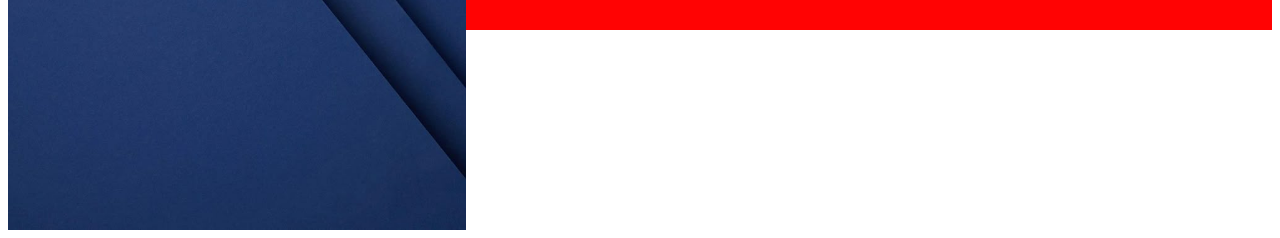
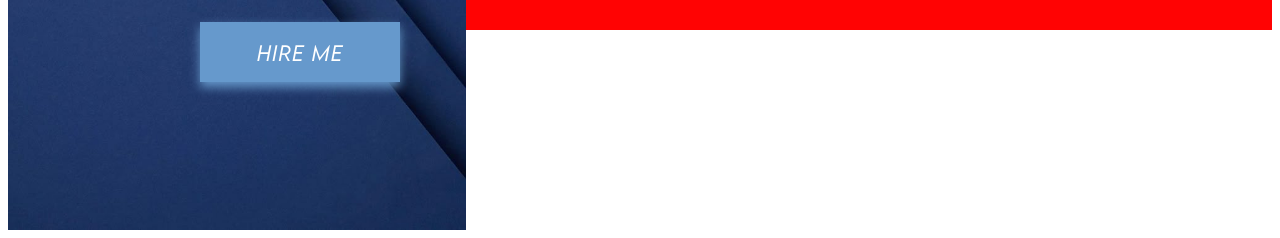
Before and after one commit to waeil4/project2, a plain HTML site: page index.html in a window 1280 px wide. Shown: the part 578-816 px from the top of the page. Drawn offline with Linux system fonts and the light colour scheme; files whose address does not match are found by name.

Commit message:
finished the left side frontend

```diff
--- a/index.html
+++ b/index.html
@@ -14,6 +14,7 @@
                 <h2>I'm Sidali</h2>
                 <h3>a freelance video editing </h3>
                 <h4>from algeria.</h4>
+                <button id="hire_me">hire me</button>
                 <button id="instgram">
                     <a href="https://www.instagram.com/sid3liii/" target="_blank"><i class="fa-brands fa-instagram"></i></a>
                 </button>
--- a/style.css
+++ b/style.css
@@ -67,6 +67,10 @@ h3{
     font-family: 'font_import2';
     src: url(bebas_neue/BebasNeue-Regular.ttf);
 }
+@font-face {
+    font-family: 'font_import3';
+    src: url(lemon_milk/LEMONMILK-LightItalic.otf);
+}
 button{
     background: transparent;
     cursor: pointer;
@@ -115,3 +119,29 @@ button:hover {
 button:hover a {
     color: #6699CC;
 }
+#hire_me{
+    font-family: 'font_import3';
+    background: rgba(102, 153, 204, 1.0);
+    cursor: pointer;
+    padding: 10px 30px;
+    border: none;
+    border-radius: 0;
+    width: 200px;
+    height: 60px;
+    display: inline-block;
+    text-align: center;
+    color: #ffffff;
+    font-size: 20px;
+    position: absolute;
+    top: 600px;
+    left: 200px;
+    letter-spacing: 1px;
+    outline: none ;
+    box-shadow: 0 5px 10px rgba(102, 153, 204, 1.0);
+    transition: all 0.4s ease;
+
+}
+#hire_me:active{
+    transform: scale(0.9);
+    box-shadow: 0 5px 10px  rgba(102, 153, 204, 0.5) ;
+}
```
Also changed, not shown: lemon_milk/LEMONMILK-Bold.otf (added), lemon_milk/LEMONMILK-BoldItalic.otf (added), lemon_milk/LEMONMILK-Light.otf (added), lemon_milk/LEMONMILK-LightItalic.otf (added), lemon_milk/LEMONMILK-Medium.otf (added), lemon_milk/LEMONMILK-MediumItalic.otf (added), lemon_milk/LEMONMILK-Regular.otf (added), lemon_milk/LEMONMILK-RegularItalic.otf (added), lemon_milk/Lemon Milk Demo 1.png (added), lemon_milk/Lemon Milk Demo 2.png (added), lemon_milk/Lemon Milk Demo 3.png (added), lemon_milk/READ_ME.txt (added).
